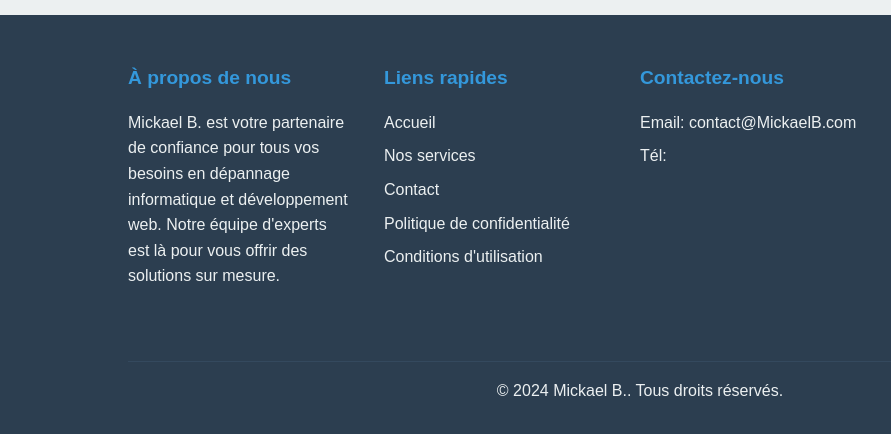
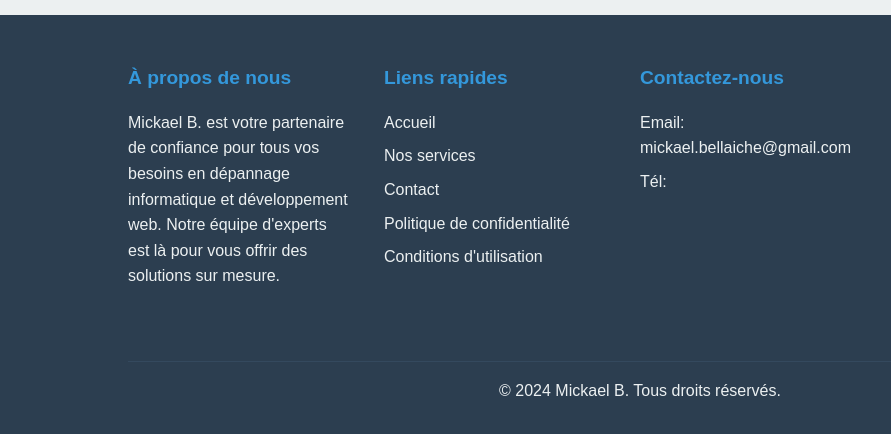
Before and after one commit to Mickaelb06/mickaelb, a plain HTML site: page index.html in a window 1280 px wide. Shown: the part 2223-2657 px from the top of the page, 0-891 px from the left. Drawn offline with Linux system fonts and the light colour scheme.

Commit message:
Update index.html

```diff
--- a/index.html
+++ b/index.html
@@ -329,7 +329,7 @@
                 <h3>Contactez-nous</h3>
                 <p></p>
                 <p></p>
-                <p>Email: contact@MickaelB.com</p>
+                <p>Email: mickael.bellaiche@gmail.com</p>
                 <p>Tél: </p>
             </div>
             <div class="footer-section">
@@ -343,7 +343,7 @@
             </div>
         </div>
         <div class="footer-bottom">
-            <p>&copy; 2024 Mickael B.. Tous droits réservés.</p>
+            <p>&copy; 2024 Mickael B. Tous droits réservés.</p>
         </div>
     </footer>
 
```
